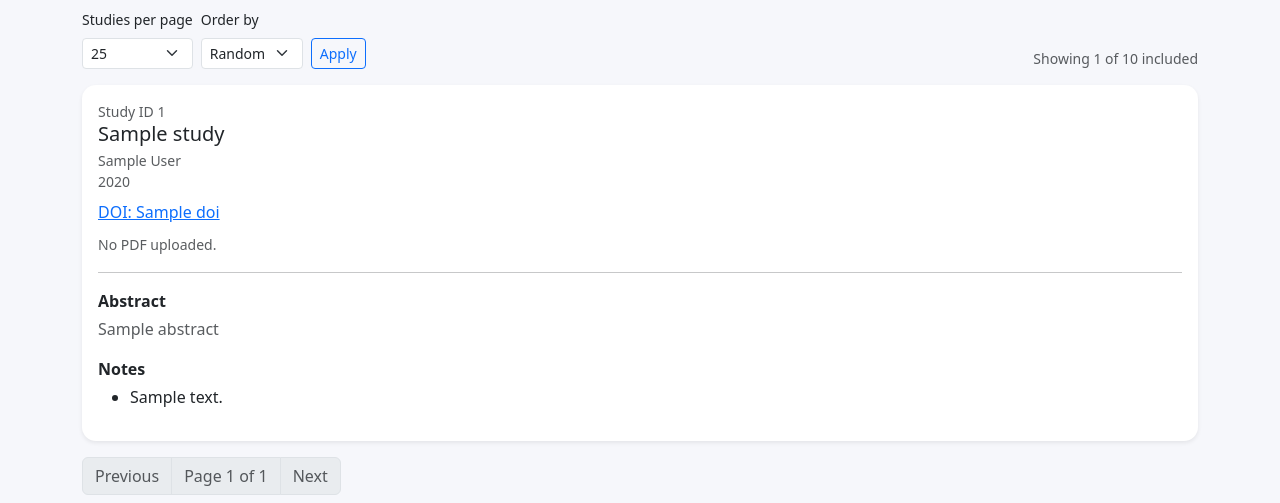
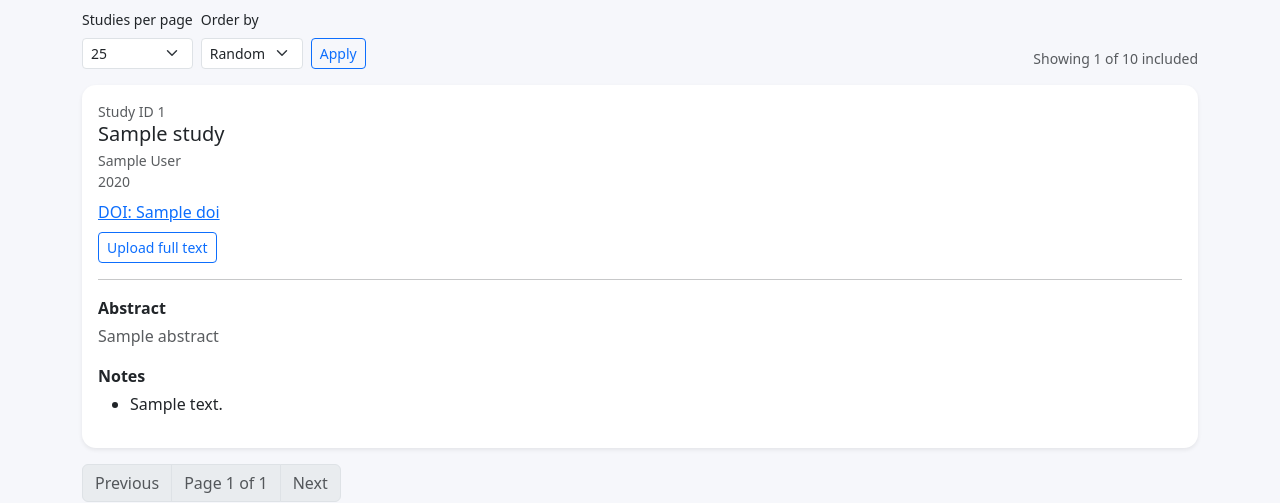
Before and after one commit to DiegoJSN/syst_rev_tool, a Flask app: template templates/full_extraction.html in a window 1280 px wide. Shown: the part 139-642 px from the top of the page. Run offline with Flask 3, Linux system fonts and the light colour scheme; the template is opened without the code that fills it: most values are stand-ins (such as "Sample title", 1, 10 or a date in 2020); some libraries are stand-ins or nearby versions.

Commit message:
Add full text upload in full extraction

```diff
--- a/templates/full_extraction.html
+++ b/templates/full_extraction.html
@@ -74,7 +74,13 @@
                   </form>
                 </div>
               {% else %}
-                <span class="text-muted small">No PDF uploaded.</span>
+                <form method="post" action="{{ url_for('upload_full_text', review_id=review.id, study_id=study.id) }}" enctype="multipart/form-data" class="d-inline">
+                  <input type="hidden" name="page" value="{{ page }}">
+                  <input type="hidden" name="per_page" value="{{ per_page }}">
+                  <input type="hidden" name="sort" value="{{ sort }}">
+                  <input type="file" class="d-none" name="full_text" id="full_text_{{ study.id }}" accept="application/pdf" onchange="this.form.submit()">
+                  <button class="btn btn-outline-primary btn-sm" type="button" onclick="document.getElementById('full_text_{{ study.id }}').click()">Upload full text</button>
+                </form>
               {% endif %}
             </div>
 
```
